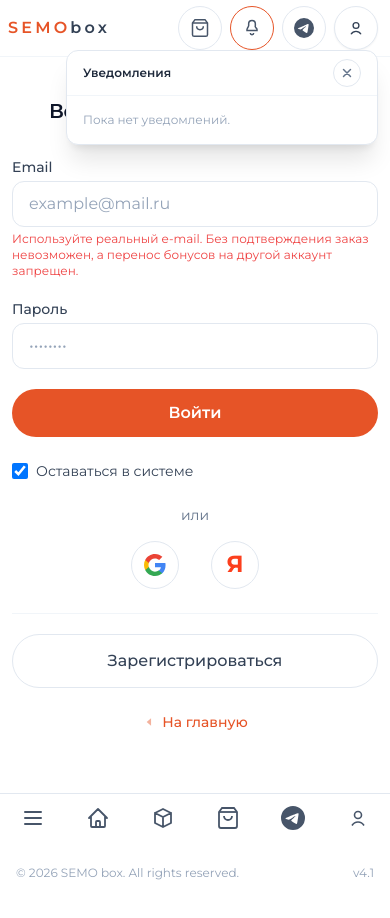
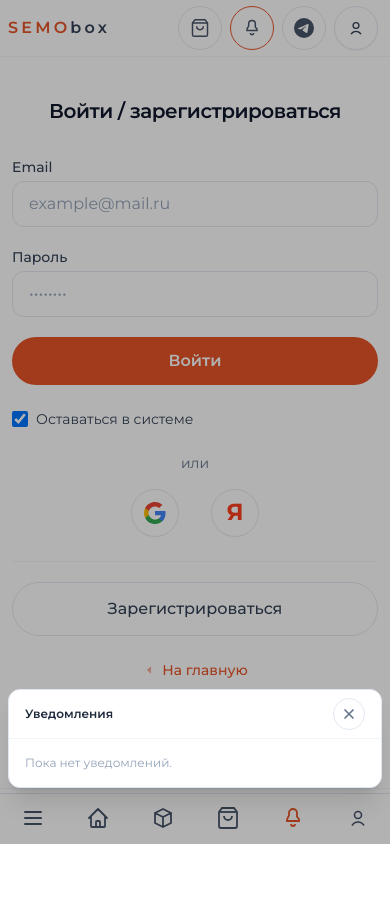
Before and after one commit to dvanovic91-ops/SEMO-web, a React (Vite) app: page /login in a window 390 px wide. Both pictures are taken after a click on the button 252 px from the left and 28 px from the top of the page. Shown: the top 918 px of the page. Built offline with nearby package versions, Linux system fonts and the light colour scheme.

Commit message:
자동 업데이트4.2

```diff
--- a/src/components/Navbar.tsx
+++ b/src/components/Navbar.tsx
@@ -286,7 +286,7 @@ export const Navbar: React.FC = () => {
             </Link>
 
             {notificationOpen && (
-              <div className="group absolute right-0 top-11 z-30 w-80 max-w-[80vw] rounded-xl border border-slate-200 bg-white shadow-xl">
+              <div className="group absolute right-0 top-11 z-30 hidden w-80 max-w-[80vw] rounded-xl border border-slate-200 bg-white shadow-xl md:block">
                 <div className="relative flex items-center justify-between border-b border-slate-100 px-4 py-2">
                   <p className="text-xs font-semibold text-slate-800">Уведомления</p>
                   <button
@@ -332,6 +332,57 @@ export const Navbar: React.FC = () => {
 
       </header>
 
+      {/* 모바일: 알림 패널 — 하단 탭 위 고정 (데스크톱은 헤더 드롭다운) */}
+      {notificationOpen && (
+        <>
+          <div
+            className="fixed inset-0 z-40 bg-black/30 md:hidden"
+            aria-hidden
+            onClick={() => setNotificationOpen(false)}
+          />
+          <div
+            className="fixed left-2 right-2 z-50 flex max-h-[min(55vh,28rem)] flex-col overflow-hidden rounded-xl border border-slate-200 bg-white shadow-xl md:hidden"
+            style={{ bottom: 'calc(3.5rem + env(safe-area-inset-bottom, 0px))' }}
+          >
+            <div className="flex shrink-0 items-center justify-between border-b border-slate-100 px-4 py-2">
+              <p className="text-xs font-semibold text-slate-800">Уведомления</p>
+              <button
+                type="button"
+                onClick={() => setNotificationOpen(false)}
+                aria-label="Закрыть"
+                className="flex h-8 w-8 items-center justify-center rounded-full border border-slate-200 text-slate-500 hover:bg-slate-100"
+              >
+                <svg className="h-4 w-4" fill="none" stroke="currentColor" strokeWidth="2.5" viewBox="0 0 24 24">
+                  <path strokeLinecap="round" strokeLinejoin="round" d="M6 18L18 6M6 6l12 12" />
+                </svg>
+              </button>
+            </div>
+            <div className="min-h-0 flex-1 overflow-auto px-3 py-2">
+              {notifications.length === 0 && (
+                <p className="px-1 py-2 text-xs text-slate-400">Пока нет уведомлений.</p>
+              )}
+              {notifications.length > 0 && (
+                <ul className="space-y-2">
+                  {notifications.map((n) => (
+                    <li key={n.id} className="rounded-lg bg-slate-50 px-3 py-2 text-xs text-slate-700">
+                      <div className="mb-0.5 flex items-center justify-between gap-2">
+                        <span className="font-semibold">
+                          {n.type === 'info' && 'Объявление'}
+                          {n.type === 'order' && 'Заказ'}
+                        </span>
+                        <span className="text-[10px] text-slate-400">{n.date}</span>
+                      </div>
+                      <p className="text-[11px] font-semibold text-slate-900">{n.title}</p>
+                      <p className="mt-0.5 text-[11px] text-slate-700">{n.body}</p>
+                    </li>
+                  ))}
+                </ul>
+              )}
+            </div>
+          </div>
+        </>
+      )}
+
       {/* 모바일 전용: 하단 고정 바 — 높이만 낮춤, 아이콘 크기 유지 */}
       <nav
         className="fixed bottom-0 left-0 right-0 z-30 flex items-center justify-around border-t border-slate-200 bg-white/95 backdrop-blur-md md:hidden"
@@ -369,19 +420,23 @@ export const Navbar: React.FC = () => {
             </span>
           )}
         </Link>
-        <a
-          href={TELEGRAM_BOT_URL}
-          target="_blank"
-          rel="noopener noreferrer"
-          aria-label="Support via Telegram"
+        <button
+          type="button"
+          onClick={() => {
+            setCartPopoverOpen(false);
+            setMobileMenuOpen(false);
+            setNotificationOpen((v) => !v);
+          }}
+          aria-label="Уведомления"
           className={`flex h-10 items-center justify-center px-3 transition ${
-            telegramLinked ? 'text-[#0088cc]' : 'text-slate-600 hover:text-[#0088cc]'
+            notificationOpen ? 'text-brand' : 'text-slate-600 hover:text-brand'
           }`}
         >
-          <svg viewBox="0 0 24 24" className="h-6 w-6 shrink-0" fill="currentColor">
-            <path d="M11.944 0A12 12 0 0 0 0 12a12 12 0 0 0 12 12 12 12 0 0 0 12-12A12 12 0 0 0 12 0a12 12 0 0 0-.056 0zm4.962 7.224c.1-.002.321.023.465.14a.506.506 0 0 1 .171.325c.016.093.036.306.02.472-.18 1.898-.962 6.502-1.36 8.627-.168.9-.499 1.201-.82 1.23-.696.065-1.225-.46-1.9-.902-1.056-.693-1.653-1.124-2.678-1.8-1.185-.78-.417-1.21.258-1.91.177-.184 3.247-2.977 3.307-3.23.007-.032.014-.15-.056-.212s-.174-.041-.249-.024c-.106.024-1.793 1.14-5.061 3.345-.48.33-.913.49-1.302.48-.428-.008-1.252-.241-1.865-.44-.752-.245-1.349-.374-1.297-.789.027-.216.325-.437.893-.663 3.498-1.524 5.83-2.529 6.998-3.014 3.332-1.386 4.025-1.627 4.476-1.635z" />
+          <svg viewBox="0 0 24 24" className="h-6 w-6" fill="none" stroke="currentColor" strokeWidth="1.8">
+            <path d="M12 3a4 4 0 0 0-4 4v2.09c0 .46-.16.91-.46 1.26L6.3 12.76A2 2 0 0 0 6 14v1h12v-1a2 2 0 0 0-.3-1.24l-1.24-1.41A2 2 0 0 1 16 9.09V7a4 4 0 0 0-4-4z" />
+            <path d="M10 18a2 2 0 0 0 4 0" />
           </svg>
-        </a>
+        </button>
         <Link
           to={isLoggedIn ? '/profile' : '/login'}
           aria-label={isLoggedIn ? 'Profile' : 'Личный кабинет'}
--- a/src/pages/Cart.tsx
+++ b/src/pages/Cart.tsx
@@ -51,23 +51,37 @@ export const Cart: React.FC = () => {
   }
 
   return (
-    <main className="mx-auto max-w-2xl px-4 py-10 sm:px-6 sm:py-14">
+    <main className="mx-auto min-w-0 max-w-2xl overflow-x-hidden px-4 py-10 pb-28 sm:px-6 sm:py-14 sm:pb-14">
       <h1 className="text-2xl font-semibold text-slate-900">Корзина</h1>
       <ul className="mt-8 space-y-6">
         {items.map((item) => (
           <li
             key={item.id}
-            className="grid grid-cols-[3.5rem_minmax(0,1fr)_auto_auto_auto] items-center gap-3 rounded-xl border border-slate-100 bg-white p-4 sm:gap-4"
+            className="rounded-xl border border-slate-100 bg-white p-4 sm:grid sm:grid-cols-[3.5rem_minmax(0,1fr)_auto_auto_auto] sm:items-center sm:gap-4"
           >
-            <div className="flex h-14 w-14 overflow-hidden rounded-full border border-slate-200 bg-slate-50">
+            {/* 모바일: 세로 스택(5열 그리드 제거로 잘림 방지) / 데스크톱: 기존 그리드 */}
+            <div className="flex items-start gap-3 sm:contents">
+              <div className="flex h-14 w-14 shrink-0 overflow-hidden rounded-full border border-slate-200 bg-slate-50">
                 {item.imageUrl ? (
                   <img src={item.imageUrl} alt={item.name} className="h-full w-full object-cover" />
                 ) : (
                   <span className="flex h-full w-full items-center justify-center text-xs text-slate-400">Слот</span>
                 )}
               </div>
-            <p className="min-w-0 truncate font-medium text-slate-900">{item.name}</p>
-            <div className="flex items-center gap-1.5 text-sm tabular-nums">
+              <p className="min-w-0 flex-1 truncate font-medium text-slate-900 sm:min-w-0">{item.name}</p>
+              <button
+                type="button"
+                onClick={() => removeItem(item.id)}
+                className="flex h-9 w-9 shrink-0 items-center justify-center rounded-full text-slate-400 hover:bg-red-50 hover:text-red-500 sm:hidden"
+                aria-label="Удалить"
+              >
+                <svg className="h-5 w-5" fill="none" stroke="currentColor" strokeWidth="1.8" viewBox="0 0 24 24">
+                  <path strokeLinecap="round" strokeLinejoin="round" d="M19 7l-.867 12.142A2 2 0 0116.138 21H7.862a2 2 0 01-1.995-1.858L5 7m5 4v6m4-6v6m1-10V4a1 1 0 00-1-1h-4a1 1 0 00-1 1v3M4 7h16" />
+                </svg>
+              </button>
+            </div>
+            <div className="mt-3 flex flex-wrap items-center justify-between gap-3 sm:mt-0 sm:contents">
+              <div className="flex min-w-0 flex-1 items-center gap-1.5 text-sm tabular-nums sm:flex-none sm:flex-initial">
                 {item.originalPrice != null && item.originalPrice > 0 && (
                   <span className="text-slate-500 line-through">{formatPrice(item.originalPrice * item.quantity)}</span>
                 )}
@@ -93,13 +107,14 @@ export const Cart: React.FC = () => {
               <button
                 type="button"
                 onClick={() => removeItem(item.id)}
-              className="flex h-9 w-9 shrink-0 items-center justify-center rounded-full text-slate-400 hover:bg-red-50 hover:text-red-500"
+                className="hidden h-9 w-9 shrink-0 items-center justify-center rounded-full text-slate-400 hover:bg-red-50 hover:text-red-500 sm:flex"
                 aria-label="Удалить"
               >
                 <svg className="h-5 w-5" fill="none" stroke="currentColor" strokeWidth="1.8" viewBox="0 0 24 24">
                   <path strokeLinecap="round" strokeLinejoin="round" d="M19 7l-.867 12.142A2 2 0 0116.138 21H7.862a2 2 0 01-1.995-1.858L5 7m5 4v6m4-6v6m1-10V4a1 1 0 00-1-1h-4a1 1 0 00-1 1v3M4 7h16" />
                 </svg>
               </button>
+            </div>
           </li>
         ))}
       </ul>
@@ -125,7 +140,7 @@ export const Cart: React.FC = () => {
         </div>
       </div>
 
-      <div className="mt-8 grid grid-cols-2 justify-center gap-4 sm:max-w-md sm:mx-auto">
+      <div className="mt-8 grid grid-cols-1 gap-3 sm:mx-auto sm:max-w-md sm:grid-cols-2 sm:justify-center sm:gap-4">
         <Link
           to="/shop"
           className="rounded-full border border-slate-200 px-6 py-3 text-center text-sm font-medium text-slate-700 hover:border-brand hover:text-brand"
--- a/src/pages/Login.tsx
+++ b/src/pages/Login.tsx
@@ -148,9 +148,6 @@ export const Login: React.FC = () => {
               );
             }}
           />
-          <span className="prose-ru mt-1 block text-xs text-red-500">
-            Используйте реальный e-mail. Без подтверждения заказ невозможен, а перенос бонусов на другой аккаунт запрещен.
-          </span>
           {emailError && (
             <p className="mt-1 text-xs text-red-500">{emailError}</p>
           )}
--- a/src/pages/ShopCardImage.tsx
+++ b/src/pages/ShopCardImage.tsx
@@ -59,8 +59,8 @@ export const ShopCardImage: React.FC<Props> = ({ images, name, layout = 'desktop
 
   const frameClass =
     layout === 'mobile'
-      ? 'mt-2 flex aspect-[4/3] w-full min-w-0 items-center justify-center overflow-hidden rounded-xl border border-slate-200/80 bg-white/80 sm:aspect-square'
-      : 'mt-2 flex aspect-square w-full min-w-0 items-center justify-center overflow-hidden rounded-lg border border-slate-200/80 bg-white/80';
+      ? 'relative mt-2 flex aspect-[4/3] w-full min-w-0 items-center justify-center overflow-hidden rounded-xl border border-slate-200/80 bg-white/80 sm:aspect-square'
+      : 'relative mt-2 flex aspect-square w-full min-w-0 items-center justify-center overflow-hidden rounded-lg border border-slate-200/80 bg-white/80';
 
   const emptyMinH = layout === 'mobile' ? 'min-h-[200px]' : 'min-h-[180px]';
 
@@ -81,6 +81,19 @@ export const ShopCardImage: React.FC<Props> = ({ images, name, layout = 'desktop
       onTouchEnd={onTouchEnd}
     >
       <img src={images[index]} alt={name} className="h-full w-full object-cover object-center" />
+      {/* 모바일: 좌우 스와이프 가능 — 하단 점 표시 */}
+      {hasMultiple && layout === 'mobile' && (
+        <div className="pointer-events-none absolute bottom-2 left-0 right-0 flex justify-center gap-1.5" aria-hidden>
+          {images.map((_, i) => (
+            <span
+              key={i}
+              className={`h-1.5 w-1.5 rounded-full shadow-sm transition ${
+                i === index ? 'bg-white ring-2 ring-slate-500/80' : 'bg-white/70 ring-1 ring-slate-400/50'
+              }`}
+            />
+          ))}
+        </div>
+      )}
     </div>
   );
 };
--- a/src/version.ts
+++ b/src/version.ts
@@ -2,4 +2,4 @@
  * 배포 버전 — 푸터에 표시됨.
  * 터미널에서 npm run ship 치면 자동으로 숫자 올리고 커밋·푸시함.
  */
-export const APP_VERSION = '4.1';
+export const APP_VERSION = '4.2';
```
Also changed, not shown: src/pages/ProductDetail.tsx (+57 -6 lines). Lines whose indentation alone changed are shown as unchanged.
